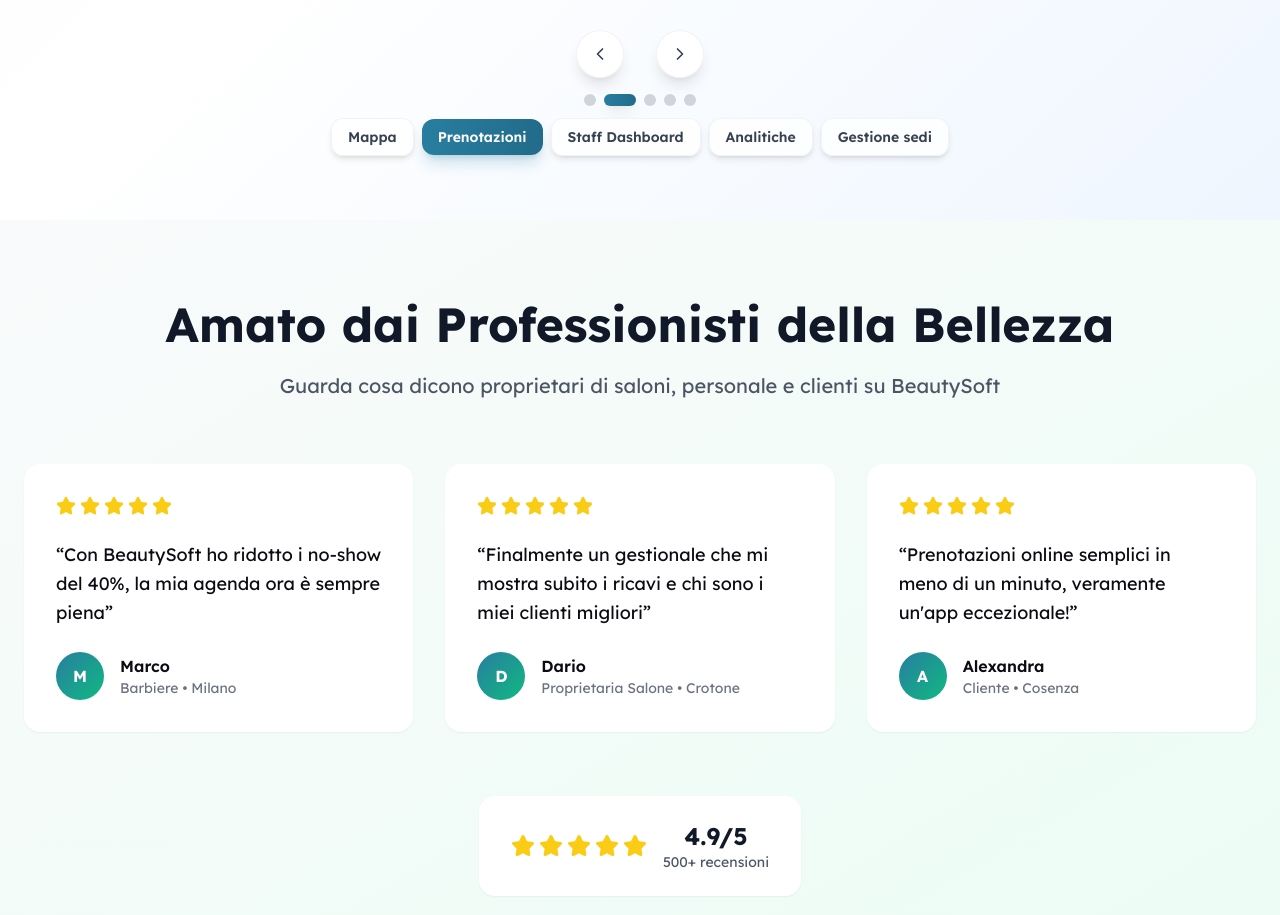
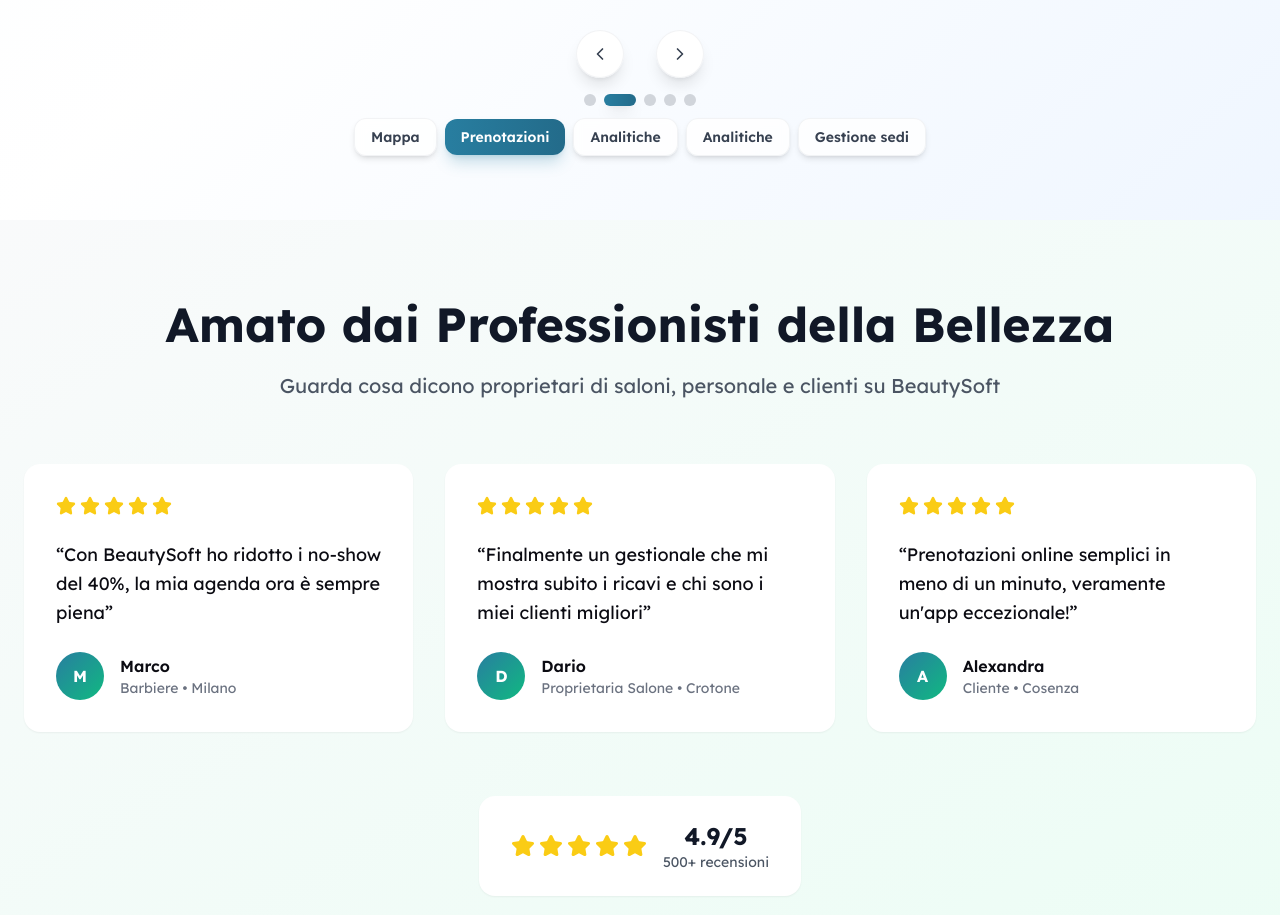
Before and after one commit to samunap/BeautySoft-landingpage, a Next.js app: page / in a window 1280 px wide. Shown: the part 5001-5916 px from the top of the page. Built offline with nearby package versions, Linux system fonts and the light colour scheme.

Commit message:
english fix

```diff
--- a/src/components/ScreensCarousel.tsx
+++ b/src/components/ScreensCarousel.tsx
@@ -15,8 +15,20 @@
       "/management.png",
       "/gestione_sedi.png",
     ];
+
+    // Map screen names to translation keys
+    const screenNameMap: { [key: string]: keyof typeof t.screens } = {
+      "Mappa": "map",
+      "Prenotazioni": "bookings",
+      "Staff Dashboard": "dashboard",
+      "Analitiche": "analytics",
+      "Gestione sedi": "management"
+    };
+
+    const translationKey = screenNameMap[screen.name] || "map";
+
     return {
-      name: screen.name,
+      name: t.screens[translationKey],
       image: imageMap[index] || "/mappa.png",
       alt: screen.alt,
     };
--- a/src/content/translations.ts
+++ b/src/content/translations.ts
@@ -263,6 +263,15 @@
       }
     },
 
+    // Screens Carousel
+    screens: {
+      map: "Mappa",
+      bookings: "Prenotazioni",
+      dashboard: "Analitiche",
+      analytics: "Analitiche",
+      management: "Gestione sedi"
+    },
+
     // Logo Wall
     logoWall: {
       trustedBy: "Sviluppato con le più recenti tecnologie",
@@ -433,7 +442,7 @@
           quote: "Booking takes less than a minute, truly an exceptional app!",
           author: "Alexandra",
           role: "Customer",
-          location: "Rome"
+          location: "Cosenza"
         }
       ],
       overallRating: "reviews"
@@ -539,6 +548,15 @@
       }
     },
 
+    // Screens Carousel
+    screens: {
+      map: "Map",
+      bookings: "Bookings",
+      dashboard: "Dashboard",
+      analytics: "Analytics",
+      management: "Management"
+    },
+
     // Logo Wall
     logoWall: {
       trustedBy: "Trusted by growing salons across Europe",
```
